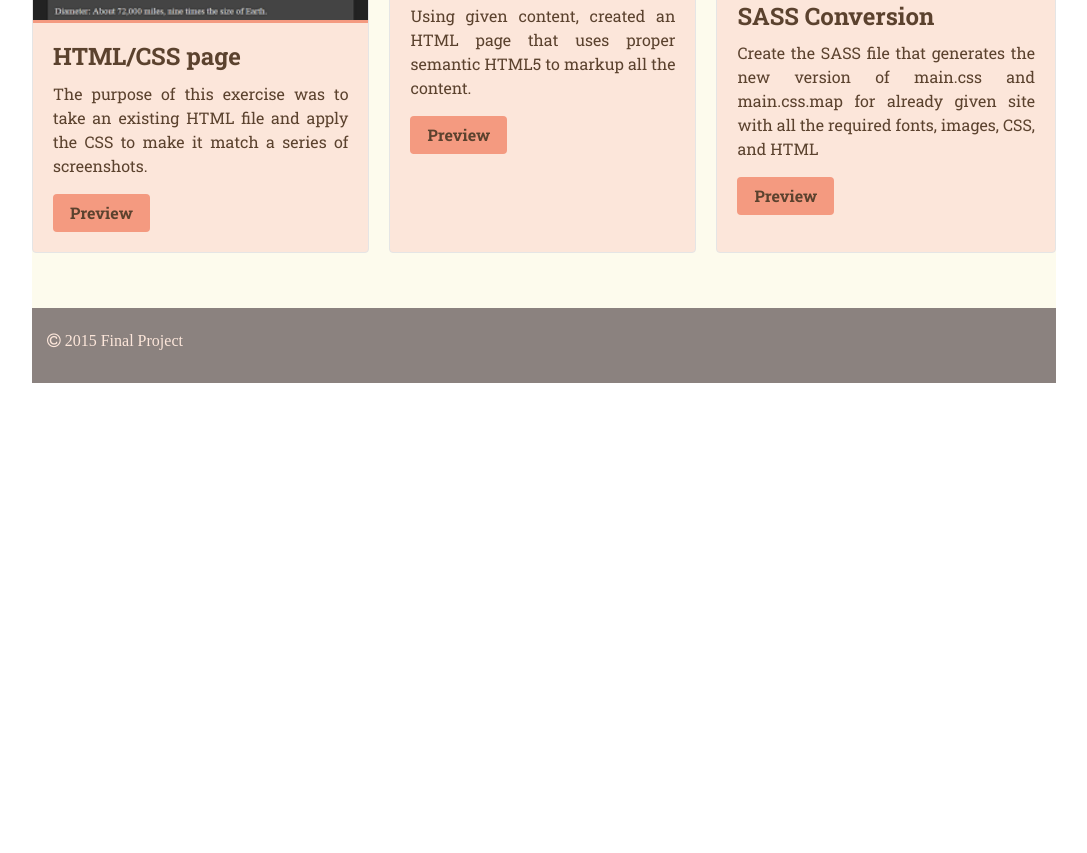
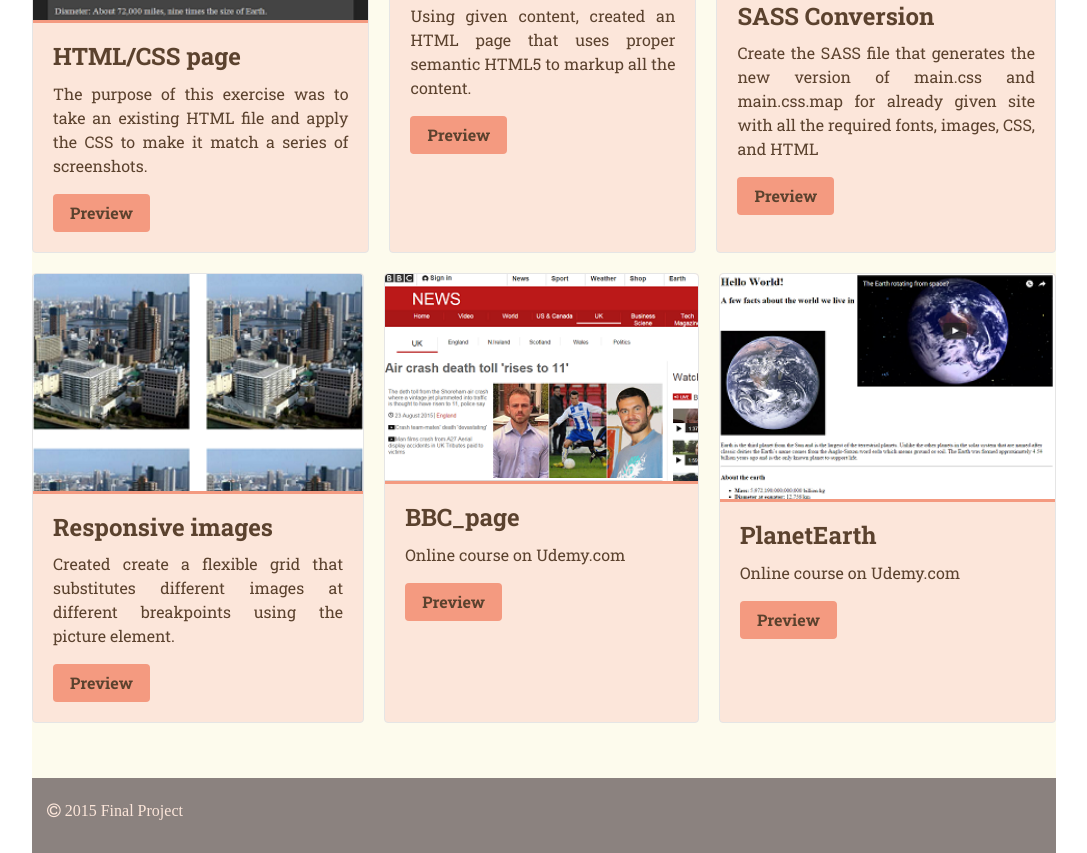
Before and after one commit to movc0001/MAD9013-final, a website: page projects.html in a window 1280 px wide. Shown: the part 1090-1943 px from the top of the page, without its empty margins (96-1183 px from the left). Before the commit the page ends 1473 px from the top, so only its background shows below. Drawn offline with Linux system fonts and the light colour scheme.

Commit message:
projects updated

```diff
--- a/projects.html
+++ b/projects.html
@@ -37,13 +37,13 @@
 					<a class="nav-link" href="projects.html">Projects<span class="sr-only">(current)</span></a>
 				</li>
 				<li class="nav-item">
-					<a class="nav-link" href="contacts.html">Contact</a>
+					<a class="nav-link" href="contacts.html">Contacts</a>
 				</li>
 			</ul>
 		</nav>
 
 
-
+		<!-- first row -->
 
 		<div class="card-deck-wrapper">
 			<div class="card-deck">
@@ -75,10 +75,13 @@
 
 			</div>
 		</div>
+
+		<!-- second row -->
+
 		<div class="card-deck-wrapper">
 			<div class="card-deck">
 				<div class="card">
-					<img class="card-img-top" src="images/htmlcss.PNG" alt="HTML/CSS" style="img-responsive">
+					<img class="card-img-top" src="images/htmlcss.PNG" alt="HTML/CSS">
 					<div class="card-block">
 						<h4 class="card-title">HTML/CSS page</h4>
 						<p class="card-text">The purpose of this exercise was to take an existing HTML file and apply the CSS to make it match a series of screenshots.</p>
@@ -86,7 +89,7 @@
 					</div>
 				</div>
 				<div class="card">
-					<img class="card-img-top" src="images/saturn.PNG" alt="Saturn" style="img-responsive">
+					<img class="card-img-top" src="images/saturn.PNG" alt="Saturn" style="img-responsive" width="auto">
 					<div class="card-block">
 						<h4 class="card-title">HTML page</h4>
 						<p class="card-text">Using given content, created an HTML page that uses proper semantic HTML5 to markup all the content.</p>
@@ -98,13 +101,44 @@
 					<div class="card-block">
 						<h4 class="card-title">SASS Conversion</h4>
 						<p class="card-text">Create the SASS file that generates the new version of main.css and main.css.map for already given site with all the required fonts, images, CSS, and HTML</p>
-						<a href="http://movc0001.github.io/sass-conversion/" class="btn ">Preview</a>
+						<a href="http://movc0001.github.io/sass-conversion/" class="btn">Preview</a>
 					</div>
 				</div>
 			</div>
 		</div>
 
+		<!-- third row -->
 
+		<div class="card-deck-wrapper">
+			<div class="card-deck">
+				<div class="card">
+					<img class="card-img-top" src="images/respimg.PNG" alt="RespImg" style="img-responsive">
+
+					<div class="card-block">
+						<h4 class="card-title">Responsive images</h4>
+						<p class="card-text">Created create a flexible grid that substitutes different images at different breakpoints using the picture element.</p>
+						<a href="http://movc0001.github.io/MAD9013-Responsive-Images" class="btn">Preview</a>
+					</div>
+				</div>
+				<div class="card">
+					<img class="card-img-top" src="images/bbc.PNG" alt="BBC" style="img-responsive">
+					<div class="card-block">
+						<h4 class="card-title">BBC_page</h4>
+						<p class="card-text">Online course on Udemy.com</p>
+						 <a href="http://movc0001.github.io/Zebra-Table" class="btn ">Preview</a>
+					</div>
+				</div>
+				<div class="card">
+					<img class="card-img-top" src="images/planet.PNG" alt="Responsive layout" style="img-responsive">
+					<div class="card-block">
+						<h4 class="card-title">PlanetEarth</h4>
+						<p class="card-text">Online course on Udemy.com</p>
+						<a href="http://movc0001.github.io/mad9013-midterm" class="btn">Preview</a>
+					</div>
+				</div>
+
+			</div>
+		</div>
 		<footer>
 			<i class="fa fa-copyright">&nbsp;2015 Final Project</i>
 
```
Also changed, not shown: contacts.html (+1 -1 lines), index.html (+2 -2 lines), images/bbc.PNG (added), images/planet.PNG (added), images/resp.img.PNG (deleted), images/respimg.PNG (added).
